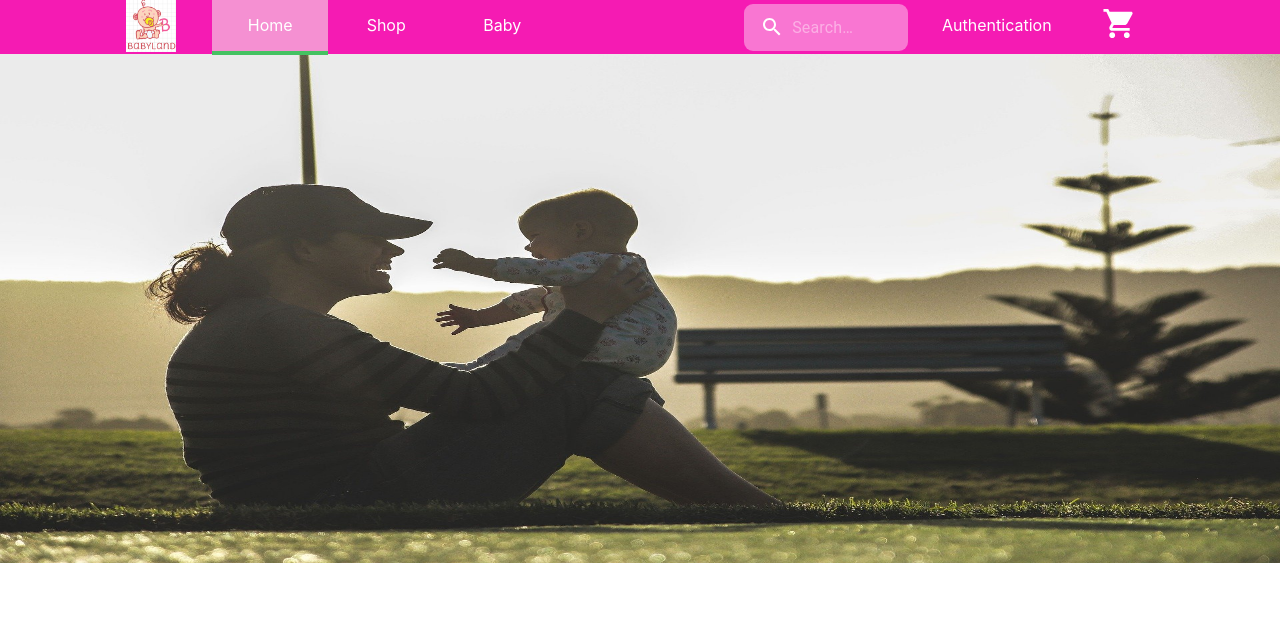
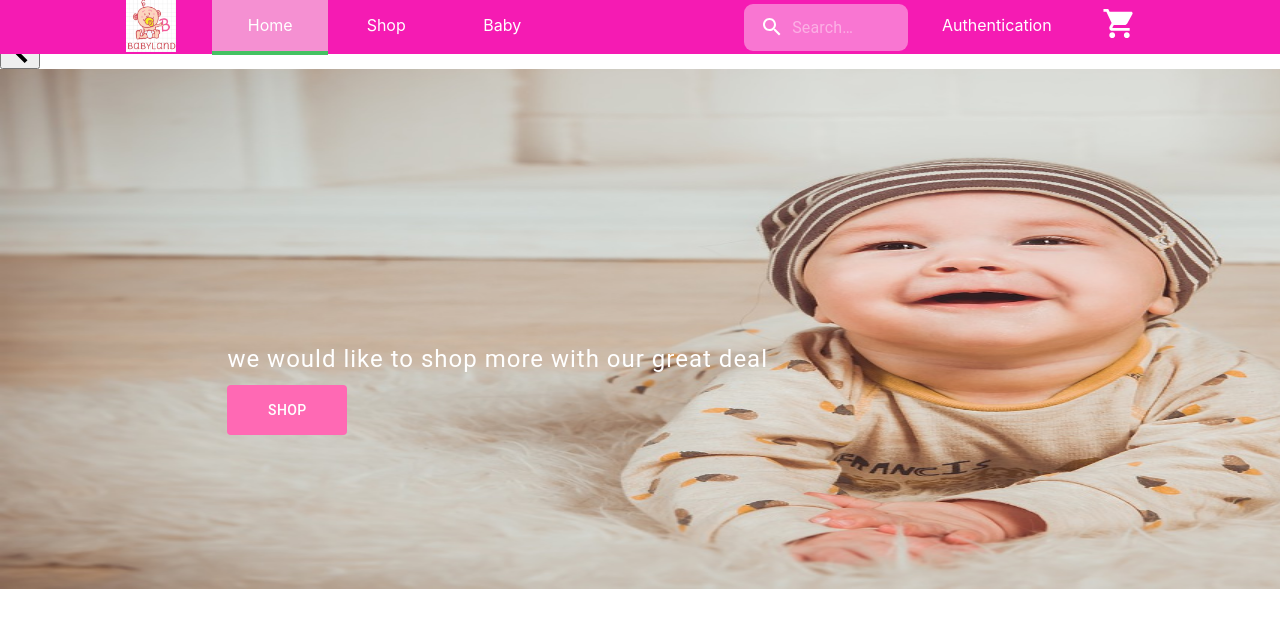
Before and after one commit to SushilSubedi/babyland, a React (Create React App) app: page / in a window 1280 px wide. Shown: the top 628 px of the page. Built offline with nearby package versions, Linux system fonts and the light colour scheme.

Commit message:
image slider is imporved

```diff
--- a/src/components/Authentication/Login/Login.js
+++ b/src/components/Authentication/Login/Login.js
@@ -4,7 +4,7 @@ import Input from '../../../GlobalComponents/Input';
 import { useDispatch,useSelector } from 'react-redux';
 import { authLogin,setAuthRedirectPath } from '../AuthRedux/action';
 import { Redirect } from 'react-router-dom';
-import Loader from '../../../GlobalComponents/Loader';
+// import Loader from '../../../GlobalComponents/Loader';
 import fire from '../../../config/fire';
 import { Alert } from '@material-ui/lab';
 
--- a/src/components/Authentication/Signup/SignUp.js
+++ b/src/components/Authentication/Signup/SignUp.js
@@ -12,7 +12,7 @@ import Input from "../../../GlobalComponents/Input";
 import { useDispatch, useSelector } from "react-redux";
 import { Redirect } from "react-router-dom";
 import { auth, setAuthRedirectPath } from "../AuthRedux/action";
-import Loader from "../../../GlobalComponents/Loader";
+// import Loader from "../../../GlobalComponents/Loader";
 
 const SignUp = () => {
   const classes = useStyles();
--- a/src/components/ImageSlider/ImageSlider.js
+++ b/src/components/ImageSlider/ImageSlider.js
@@ -2,17 +2,12 @@ import React from 'react';
 import { Zoom } from 'react-slideshow-image';
 import toychild from '../../Asset/ImageSlider/toychild.jpg';
 import mother from '../../Asset/ImageSlider/mother.jpg';
-import babe from '../../Asset/ImageSlider/babe.jpg'
-
-const images = [
-  mother,
-  toychild,
-  babe
-
-];
+import babe from '../../Asset/ImageSlider/babe.jpg';
+import { makeStyles,createStyles,Typography,Button } from '@material-ui/core';
+// import classes from '*.module.css';
 
 const zoomOutProperties = {
-  duration: 5000,
+  duration: 9000,
   transitionDuration: 500,
   infinite: true,
   indicators: true,
@@ -21,14 +16,63 @@ const zoomOutProperties = {
 }
 
 const ImageSlider = () => {
+  const classes = useStyles();
+
+  const data = [
+    {img:babe,className:classes.babe},
+    {img:mother,className:classes.mother},
+    {img:toychild,className:classes.toychild},
+  ]
+
     return (
-      <div className="slide-container">
+      <div className={classes.slide}>
         <Zoom {...zoomOutProperties}>
           {
-            images.map((each, index) => <img key={index} style={{height:'520px', width:'100%'}} alt="img slider" src={each} />)
+            data.map((item,index) => (
+              <div style={{position:'relative'}}>
+                  <img key={index} style={item.img === babe ? {height:'520px',width:'150%'} : {height:'400px', width:'100%'}} alt="img slider" src={item.img} />
+                  <div className={item.className}>
+                    <Typography variant="h5" className={classes.Typography}>we would like to shop more with our great deal</Typography>
+                    <Button className={classes.Button}>shop</Button>
+                  </div>
+              </div>
+            ))
           }
         </Zoom>
       </div>
     )
 }
+const useStyles = makeStyles(theme =>
+  createStyles({
+    mother: {
+        position: 'absolute',
+        bottom:'45%',
+        right:'10%'
+    },
+    slide: {
+      paddingTop:'2%'
+    },
+    toychild: {
+      position: 'absolute',
+      bottom:'35%',
+      left:'10%'
+    },
+    babe: {
+      position: 'absolute',
+      bottom:'30%',
+      right:'40%'
+    },
+    Typography: {
+      color:'white',
+      letterSpacing:'1px',
+      paddingBottom:'2%'
+    },
+    Button: {
+      background:'hotpink',
+      width:'120px',
+      height:'50px',
+      color:'white',
+      textAlign:'center'
+    }
+  }))
 export default ImageSlider;
--- a/src/components/Shop/ShopLists/ShopLists.js
+++ b/src/components/Shop/ShopLists/ShopLists.js
@@ -48,22 +48,23 @@ const ShopLists = (props) => {
   };
 
   const handleLabel = (value) => {
-    if (value === 0) {
-      setlabel("T-Shirt");
-    } else if (value === 1) {
-      setlabel("Toys");
-    } else if (value === 2) {
-      setlabel("Shampoo");
-    } else if (value === 3) {
-      setlabel("Cosmetic");
-    } else if (value === 4) {
-      setlabel("Diapers");
-    } else if (value === 5) {
-      setlabel("Pants");
-    } else if (value === 6) {
-      setlabel("Pregancy Kit");
-    } else {
-      setlabel("T-shirt");
+    switch(value) {
+      case 0 :
+      return setlabel("T-shirt");
+      case 1 :
+      return setlabel("Toys");
+      case 2 :
+      return setlabel("Shampoo");
+      case 3 :
+      return setlabel("Cosmetic");
+      case 4 :
+      return setlabel("Diaper");
+      case 5 :
+      return setlabel("Panrs");
+      case 6 :
+      return setlabel("Pregancy Kit");
+      default:
+        return setlabel("T-shirt");
     }
   };
 
--- a/src/components/Shop/ShopLists/Tshirt/Tshirt.js
+++ b/src/components/Shop/ShopLists/Tshirt/Tshirt.js
@@ -5,7 +5,7 @@ import { useDispatch, useSelector } from "react-redux";
 import Loader from '../../../../GlobalComponents/Loader';
 import FilterItems from '../../FilterItems/FilterItems';
 
-const Tshirt = (props) => {
+const Tshirt = () => {
   const data = useSelector((state) => state.TShirtRedux.data) || [];
   const dispatch = useDispatch();
   const [price,setPrice] = useState('');
```
Also changed, not shown: src/components/Shop/ShopLists/Tshirt/TShirtRedux/action.js (+3 -10 lines).
